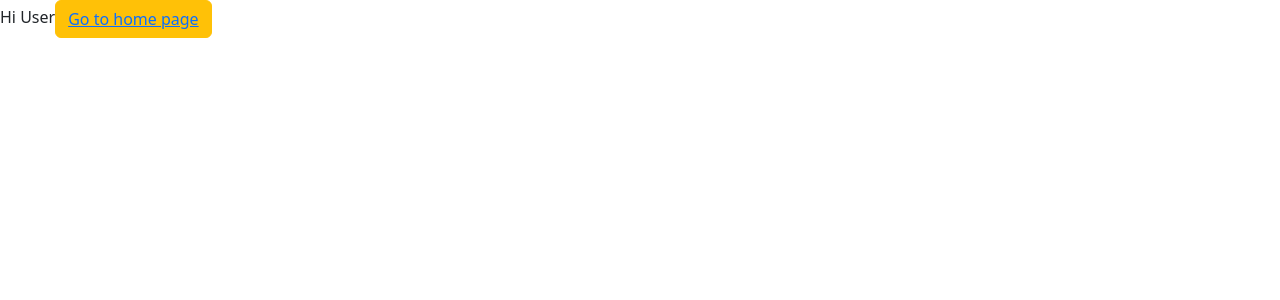
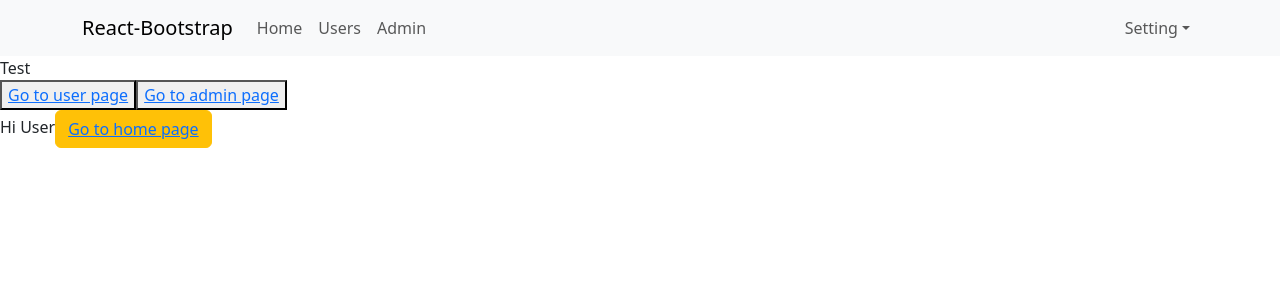
Before and after one commit to thuanlv0911/React-base, a React (Create React App) app: page /user in a window 1280 px wide. Shown: the top 300 px of the page. Built offline with nearby package versions, Linux system fonts and the light colour scheme.

Commit message:
video 49

```diff
--- a/src/App.js
+++ b/src/App.js
@@ -2,12 +2,16 @@ import "./App.scss";
 
 import "bootstrap/dist/css/bootstrap.min.css";
 import Header from "./components/Header/Header";
-import { Link } from "react-router-dom";
+import { Link, Outlet } from "react-router-dom";
 
 const App = () => {
   return (
     <div className="app-container">
+      <div className="header-container">
         <Header />
+      </div>
+      <div className="main-container">
+        <div className="sidenav-container">
           <div>
             Test
             <div>
@@ -20,6 +24,11 @@ const App = () => {
             </div>
           </div>
         </div>
+        <div className="app-content">
+          <Outlet />
+        </div>
+      </div>
+    </div>
   );
 };
 
--- a/src/index.js
+++ b/src/index.js
@@ -15,9 +15,10 @@ root.render(
     {/* <React.StrictMode> */}
     <BrowserRouter>
       <Routes>
-        <Route path="/" element={<App />}></Route>
-        <Route path="/user" element={<User />}></Route>
-        <Route path="/admin" element={<Admin />}></Route>
+        <Route path="/" element={<App />}>
+          <Route path="/user" element={<User />} />
+          <Route path="/admin" element={<Admin />} />
+        </Route>
       </Routes>
     </BrowserRouter>
 
```
Lines whose indentation alone changed are shown as unchanged.
